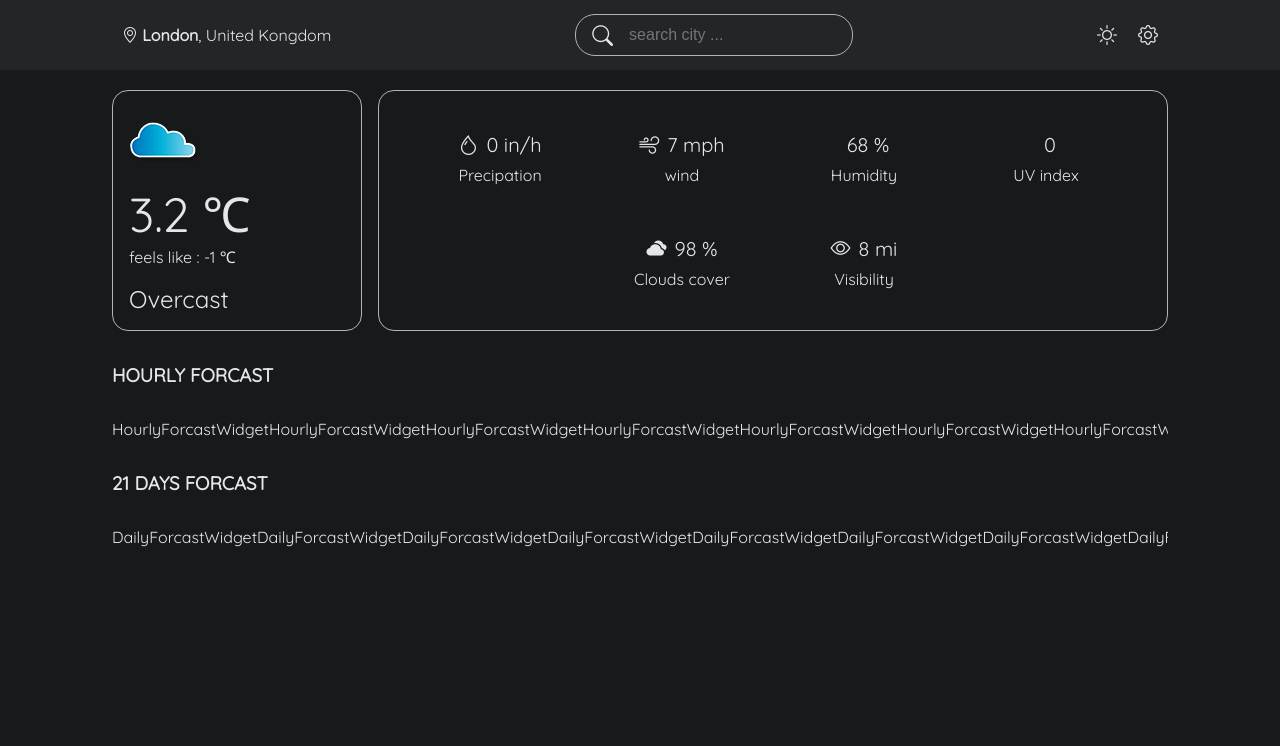
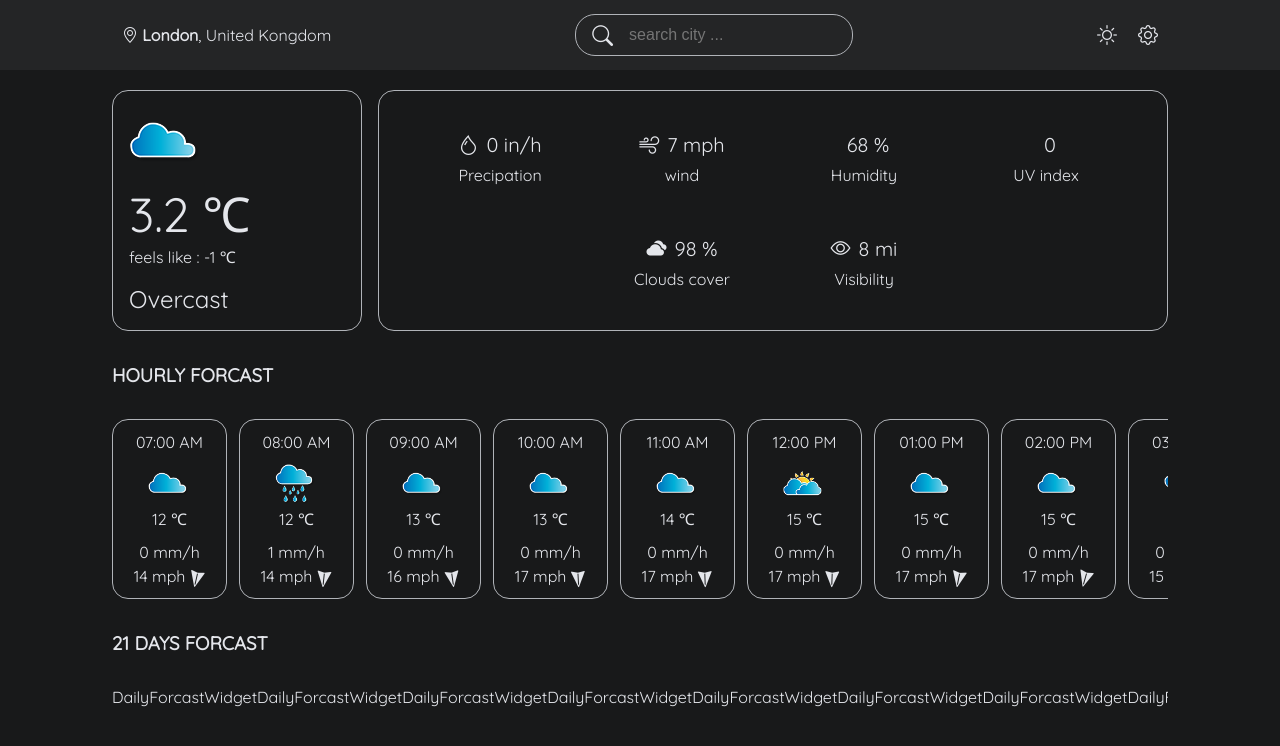
Before and after one commit to hraofian/weather-app-02, a React (Create React App) app: page / in a window 1280 px wide. Shown: the top 746 px of the page. Built offline with nearby package versions, Linux system fonts and the light colour scheme.

Commit message:
12 hourly forcast component codding

```diff
--- a/src/App.js
+++ b/src/App.js
@@ -15,4 +15,4 @@ function App() {
 
 export default App;
 
-// min 30.59
+// min 42.42
--- a/src/components/CurrentWeather.jsx
+++ b/src/components/CurrentWeather.jsx
@@ -1,4 +1,5 @@
 import { getCurrentWeather } from "../api/index";
+import WeatherIcon from "./WeatherIcon.tsx";
 
 function CurrentWeader() {
   const data = getCurrentWeather();
@@ -65,10 +66,11 @@ function CurrentWeader() {
     <div className="CurrentWeather">
       <div className="temperature">
         <div className="weather-icon">
-          <img
+          <WeatherIcon iconNumber={icon_num} summary={summary}/>
+          {/* <img
             src={`${process.env.PUBLIC_URL}/dist/weather_icons/set04/big/${icon_num}.png`}
             alt={summary}
-          />
+          /> */}
         </div>
         <div className="value">
           <div className="real">{temperature} ℃</div>
--- a/src/components/HourlyForcastWidget.tsx
+++ b/src/components/HourlyForcastWidget.tsx
@@ -1,9 +1,59 @@
-import React from 'react'
+import React from "react";
+import WeatherIcon from "./WeatherIcon.tsx";
 
-function HourlyForcastWidget() {
+function HourlyForcastWidget({ data }) {
+  const { date, icon, summary, temperature, precipitation, wind } = data;
+
+  //date format
+  const now_date = {
+    day: new Intl.DateTimeFormat(navigator.language, {
+      weekday: "short",
+      day: "2-digit",
+      month: "2-digit",
+    }).format(new Date()),
+    time: new Intl.DateTimeFormat(navigator.language, {
+      hour: "2-digit",
+      minute: "2-digit",
+    }).format(new Date().setMinutes(0)),
+  };
+
+  const weather_date = {
+    day: new Intl.DateTimeFormat(navigator.language, {
+      weekday: "short",
+      day: "2-digit",
+      month: "2-digit",
+    }).format(new Date(date)),
+    time: new Intl.DateTimeFormat(navigator.language, {
+      hour: "2-digit",
+      minute: "2-digit",
+    }).format(new Date(date).setMinutes(0)),
+  };
+
+  weather_date.day = weather_date.day === now_date.day ? "Today" : ""
   return (
-    <div>HourlyForcastWidget</div>
-  )
+    <div className="widget">
+      <div className="day">{weather_date.day}</div>
+      <div className="time">{weather_date.time}</div>
+      <div className="icon-temp">
+        <div className="icon">
+          <WeatherIcon iconNumber={icon} summary={summary} />
+        </div>
+        <div className="temperature">{Math.round(temperature)} ℃</div>
+      </div>
+      <div className="precipitation">
+        {Math.round(precipitation.total)} mm/h
+      </div>
+      <div className="wind">
+        <div className="speed">{Math.round(wind.speed)} mph</div>
+        <div
+          className="dir"
+          style={{ transform: `rotate(${-45 + wind.angle}deg)` }}
+        >
+          <i className="bi bi-send-fill"></i>
+        </div>
+      </div>
+    </div>
+  );
 }
 
-export default HourlyForcastWidget
+export default HourlyForcastWidget;
--- /dev/null
+++ b/src/components/WeatherIcon.tsx
@@ -0,0 +1,12 @@
+import React from "react";
+
+function WeatherIcon({ iconNumber, summary }) {
+  return (
+    <img
+      src={`${process.env.PUBLIC_URL}/dist/weather_icons/set04/big/${iconNumber}.png`}
+      alt={summary}
+    />
+  );
+}
+
+export default WeatherIcon;
```
